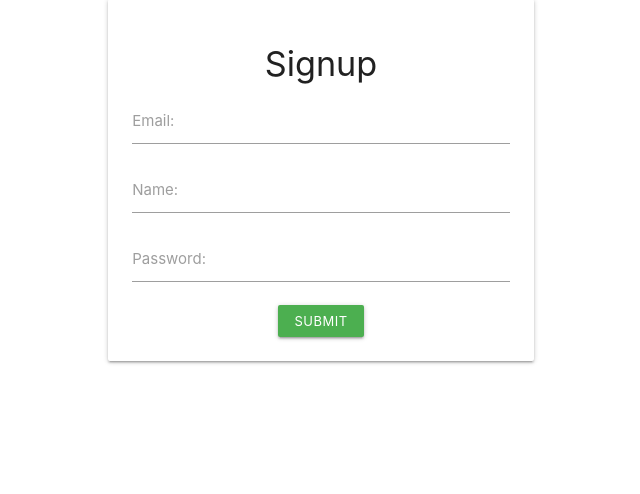
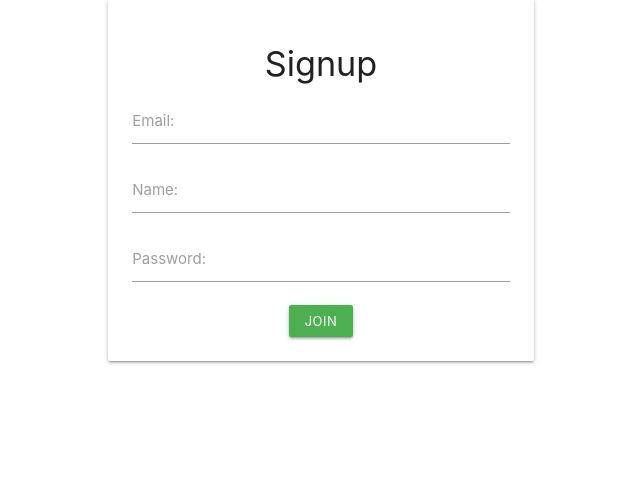
Before and after one commit to suvnshr/UA, a Django app: page / in a window 1280 px wide. Shown: the part 24-518 px from the top of the page, without its empty margins (319-959 px from the left). Run offline with Django 3.2, Linux system fonts and the light colour scheme.

Commit message:
Changed button text

```diff
--- a/main/templates/main/index.html
+++ b/main/templates/main/index.html
@@ -42,7 +42,7 @@
                             </div>
 
                             <div class="center-align">
-                                <button type="submit" class="btn btn-small green"> Submit </button>
+                                <button type="submit" class="btn btn-small green"> join </button>
                             </div>
 
                         </form>
```
